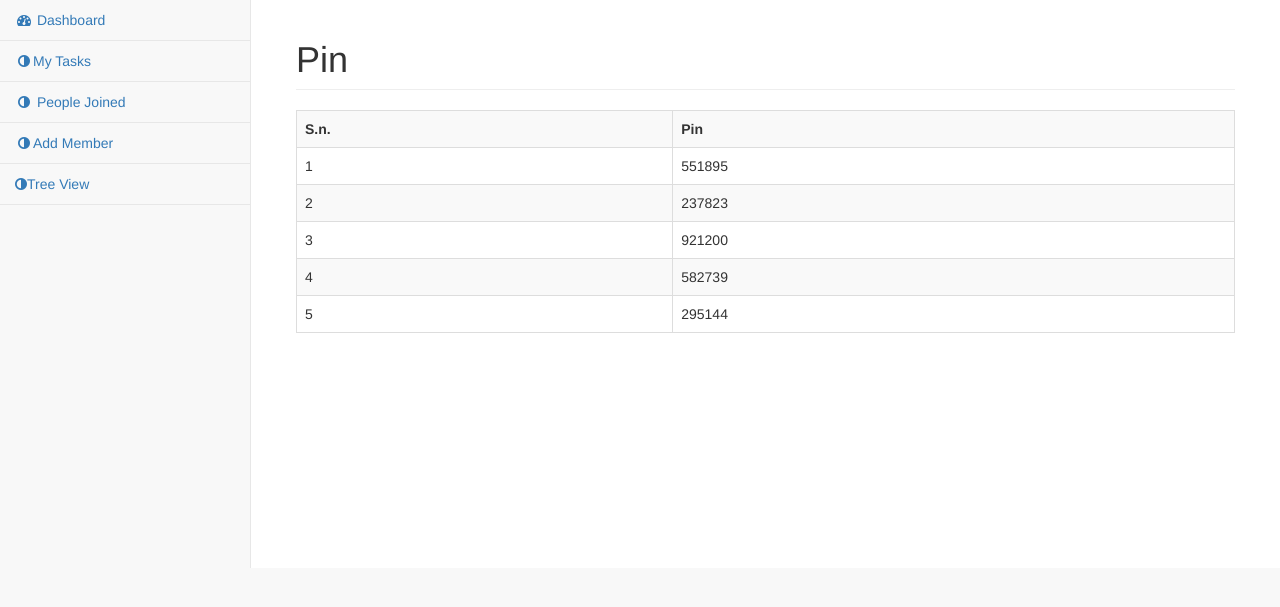
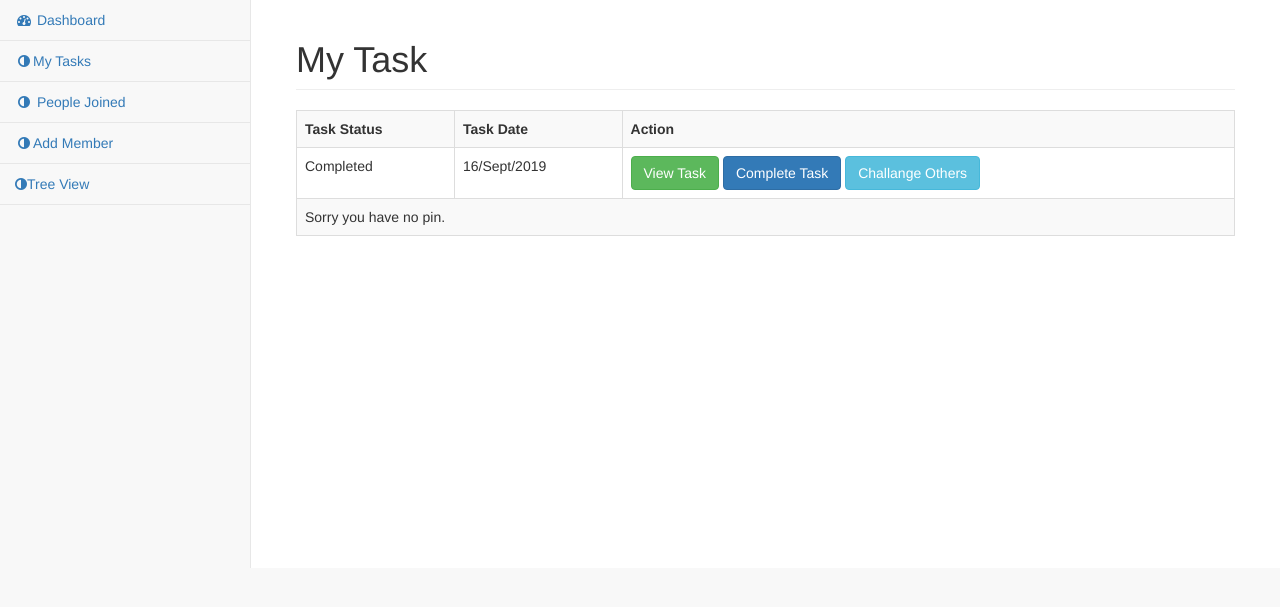
Before and after one commit to pankaj610/plantationchallange, a PHP site: the page made by pin.php in a window 1280 px wide. Shown: the part 51-658 px from the top of the page. Run offline with PHP 8.4, Linux system fonts and the light colour scheme; a user stored in the database is signed in; data comes from the database, SQL or seed files in the repository.

Commit message:
My task added

```diff
--- a/pin-request.php
+++ b/pin-request.php
@@ -89,9 +89,9 @@ if (isset($_GET['pin_request'])) {
                         <table class="table table-bordered table-striped">
                             <tr>
                                 <th>S.n.</th>
-                                <th>Amount</th>
-                                <th>Date</th>
-                                <th>Status</th>
+                                <th>Name</th>
+                                <th>Date Of Joining</th>
+                                <th>Task Status</th>
                             </tr>
                             <?php
                             $i = 1;
--- a/pin.php
+++ b/pin.php
@@ -14,7 +14,7 @@ $userid = $_SESSION['userid'];
     <meta name="description" content="">
     <meta name="author" content="">
 
-    <title>Mlml Website  - Pin</title>
+    <title>Mlml Website - Pin</title>
 
     <!-- Bootstrap Core CSS -->
     <link href="vendor/bootstrap/css/bootstrap.min.css" rel="stylesheet">
@@ -42,9 +42,41 @@ $userid = $_SESSION['userid'];
         <!-- Page Content -->
         <div id="page-wrapper">
             <div class="container-fluid">
+                <?php
+                if (isset($_REQUEST['viewtask'])) {
+                    ?>
                     <div class="row">
                         <div class="col-lg-12">
-                        <h1 class="page-header">Pin</h1>
+                            <h1 class="page-header">My Task</h1>
+                        </div>
+                        <!-- /.col-lg-12 -->
+                    </div>
+                    <!-- /.row -->
+                    <div class="row">
+                        <div class="col-lg-12">
+                            <div class="card" style="width:400px">
+                                <img class="card-img-top" src="https://www.w3schools.com/bootstrap4/img_avatar1.png" alt="Card image" style="width:100%">
+                                <div class="card-body">
+                                    <h4 class="card-title">John Doe</h4>
+                                    <p class="card-text">Some example text some example text. John Doe is an architect and engineer</p>
+                                    <a href="#" class="btn btn-primary">See Profile</a>
+                                </div>
+                            </div>
+                        </div>
+                    </div>
+                <?php
+                } else if (isset($_GET['completetask'])) {
+                    ?>
+
+
+                <?php
+                } else {
+                    ?>
+
+
+                    <div class="row">
+                        <div class="col-lg-12">
+                            <h1 class="page-header">My Task</h1>
                         </div>
                         <!-- /.col-lg-12 -->
                     </div>
@@ -54,36 +86,50 @@ $userid = $_SESSION['userid'];
                             <div class="table-responsive">
                                 <table class="table table-bordered table-striped">
                                     <tr>
-                                	<th>S.n.</th>
-                                    <th>Pin</th>
+                                        <th>Task Status</th>
+                                        <th>Task Date</th>
+                                        <th>Action</th>
                                     </tr>
                                     <?php
-									$i=1;
-									$query = mysqli_query($con,"select * from pin_list where userid='$userid' and status='open'");
-									if(mysqli_num_rows($query)>0){
-										while($row=mysqli_fetch_array($query)){
-											$pin = $row['pin'];
+                                        // $i=1;
+                                        // $query = mysqli_query($con,"select * from pin_list where userid='$userid' and status='open'");
+                                        // if(mysqli_num_rows($query)>0){
+                                        // 	while($row=mysqli_fetch_array($query)){
+                                        // 		$pin = $row['pin'];
                                         ?>
                                     <tr>
-                                            	<td><?php echo $i ?></td>
-                                                <td><?php echo $pin ?></td>
+                                        <td>Completed<?php // echo $i
+                                                            ?></td>
+                                        <td>16/Sept/2019<?php // echo $pin
+                                                            ?></td>
+                                        <td>
+                                            <a href="pin.php?viewtask"><button class="btn btn-success">View Task</button></a>
+                                            <a href="pin.php?viewtask"><button class="btn btn-primary">Complete Task</button></a>
+                                            <a href="pin.php?challangeothers"><button class="btn btn-info">Challange Others</button></a>
+                                            <?php // echo $pin
+                                                ?></td>
                                     </tr>
                                     <?php
-											$i++;
-										}
-									}
-									else{
+                                        // 		$i++;
+                                        // 	}
+                                        // }
+                                        // else{
                                         ?>
                                     <tr>
-                                        	<td colspan="2">Sorry you have no pin.</td>
+                                        <td colspan="3">Sorry you have no pin.</td>
                                     </tr>
+                                    <?php
+                                        // }
+                                        ?>
+                                </table>
+
+                            </div>
+                        </div>
+                    </div>
                 <?php
                 }
                 ?>
-                            </table>
-                        </div>
-                    </div>
-                </div><!--/.row-->
+                <!--/.row-->
             </div>
             <!-- /.container-fluid -->
         </div>
```
Lines whose indentation alone changed are shown as unchanged.
